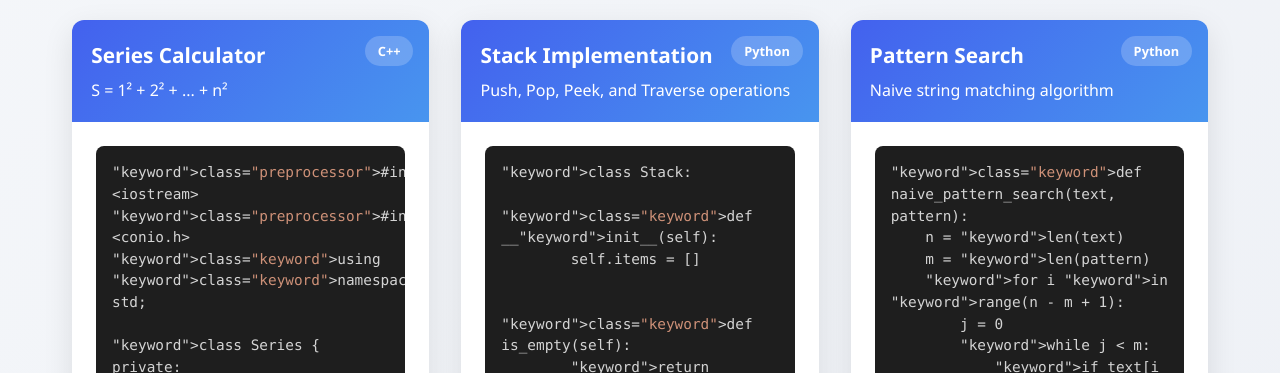
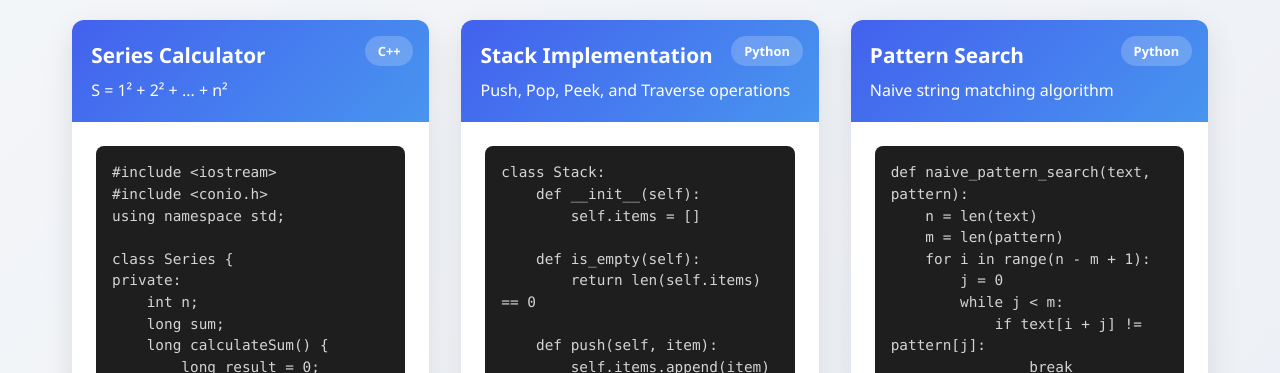
Before and after one commit to nexussecelite/Test, a plain HTML site: page index.html in a window 1280 px wide. Shown: the part 427-800 px from the top of the page. Drawn offline with Linux system fonts and the light colour scheme.

Commit message:
Update index.html

```diff
--- a/index.html
+++ b/index.html
@@ -662,46 +662,4 @@ print("Sorted Array:", sorted_arr)</pre>
                 // C++ highlighting
                 if (el.parentElement.parentElement.parentElement.dataset.lang === 'cpp') {
                     code = code.replace(/#include/g, '<span class="preprocessor">#include</span>');
-                    code = code.replace(/using/g, '<span class="keyword">using</span>');
-                    code = code.replace(/namespace/g, '<span class="keyword">namespace</span>');
-                    code = code.replace(/class/g, '<span class="keyword">class</span>');
-                    code = code.replace(/void/g, '<span class="keyword">void</span>');
-                    code = code.replace(/int/g, '<span class="keyword">int</span>');
-                    code = code.replace(/long/g, '<span class="keyword">long</span>');
-                    code = code.replace(/for/g, '<span class="keyword">for</span>');
-                    code = code.replace(/if/g, '<span class="keyword">if</span>');
-                    code = code.replace(/else/g, '<span class="keyword">else</span>');
-                    code = code.replace(/return/g, '<span class="keyword">return</span>');
-                    code = code.replace(/cout/g, '<span class="keyword">cout</span>');
-                    code = code.replace(/cin/g, '<span class="keyword">cin</span>');
-                    code = code.replace(/endl/g, '<span class="keyword">endl</span>');
-                    code = code.replace(/"([^"]*)"/g, '<span class="string">"$1"</span>');
-                }
-
-                // Python highlighting
-                if (el.parentElement.parentElement.parentElement.dataset.lang === 'python') {
-                    code = code.replace(/def/g, '<span class="keyword">def</span>');
-                    code = code.replace(/class/g, '<span class="keyword">class</span>');
-                    code = code.replace(/if/g, '<span class="keyword">if</span>');
-                    code = code.replace(/else/g, '<span class="keyword">else</span>');
-                    code = code.replace(/while/g, '<span class="keyword">while</span>');
-                    code = code.replace(/for/g, '<span class="keyword">for</span>');
-                    code = code.replace(/in/g, '<span class="keyword">in</span>');
-                    code = code.replace(/return/g, '<span class="keyword">return</span>');
-                    code = code.replace(/print/g, '<span class="keyword">print</span>');
-                    code = code.replace(/len/g, '<span class="keyword">len</span>');
-                    code = code.replace(/range/g, '<span class="keyword">range</span>');
-                    code = code.replace(/"([^"]*)"/g, '<span class="string">"$1"</span>');
-                    code = code.replace(/'([^']*)'/g, '<span class="string">\'$1\'</span>');
-                    code = code.replace(/#([^\n]*)/g, '<span class="comment">#$1</span>');
-                }
-
-                el.innerHTML = code;
-            });
-        }
-
-        // Apply syntax highlighting when page loads
-        window.addEventListener('DOMContentLoaded', applySyntaxHighlighting);
-    </script>
-</body>
-</html>
+                    code = code.rep
```
